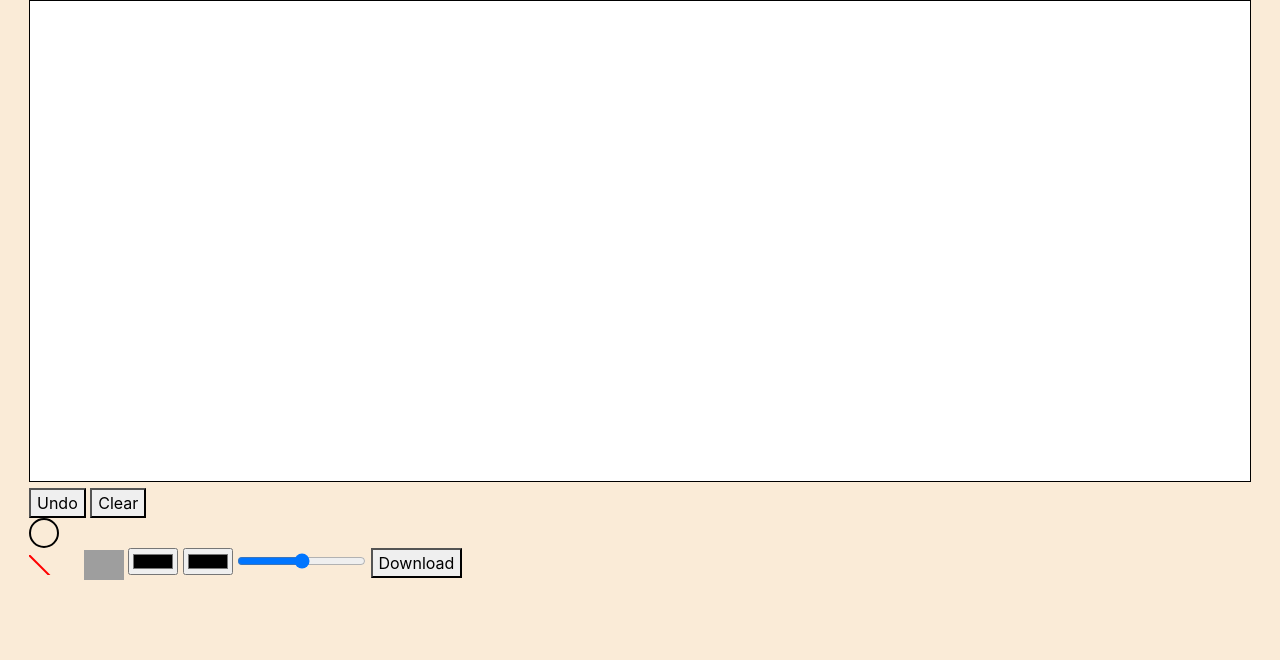
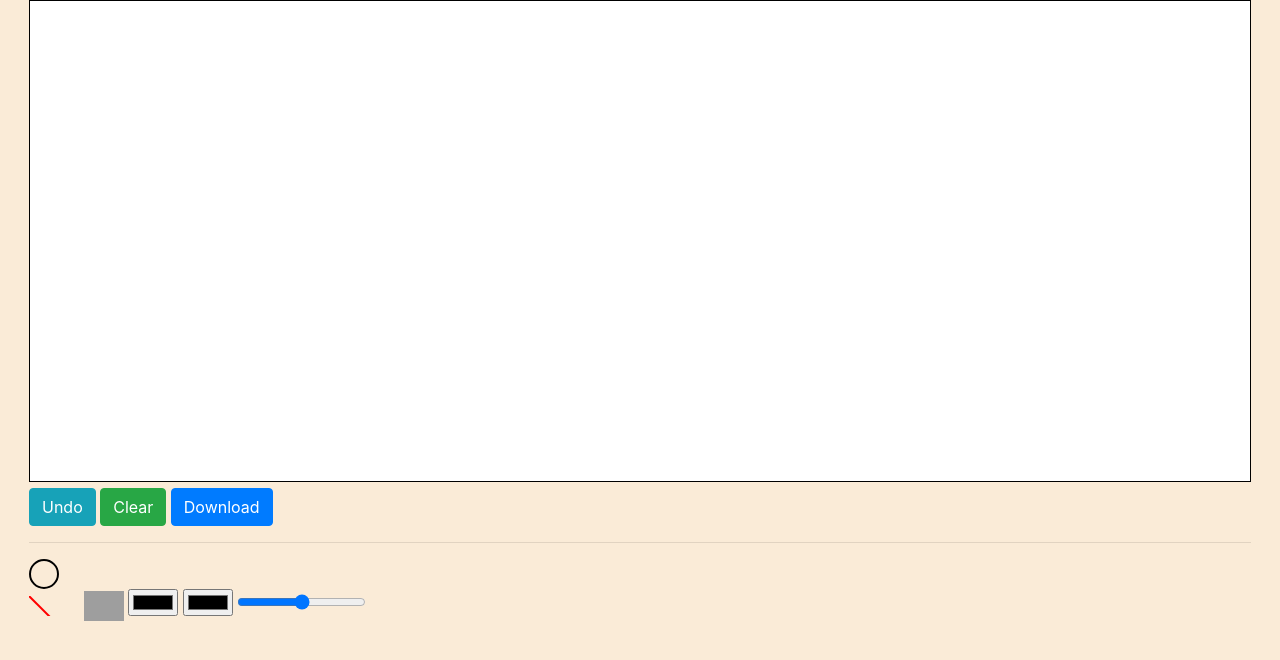
Before and after one commit to shreya099/paint, a plain HTML site: page index.html in a window 1280 px wide. Drawn offline with nearby package versions, Linux system fonts and the light colour scheme; grey boxes are pictures that could not be loaded.

Commit message:
Update index.html

```diff
--- a/index.html
+++ b/index.html
@@ -35,27 +35,28 @@
 <div class="field">
 <canvas id="canvas"></canvas>
  <div class="tool">
-<button onclick="Restore()">Undo</button>
-<button onclick="Clear()">Clear</button>
+<button onclick="Restore()" class="btn btn-info">Undo</button>
+<button onclick="Clear()" class="btn btn-success">Clear</button>
+
+<button id="download" class="btn btn-primary">Download</button>
+
+<hr>
+<div onclick="change_shape(this)" style="border-radius: 20px;border:2px solid #000" class="color-field" style="display: inline;"></div>
 
 
-
-<div onclick="change_shape(this)" style="border-radius: 20px;border:2px solid #000" class="color-field"></div>
-
-<svg height="20" width="50"  onclick="change_shape1(this)">
+<svg height="20" width="50"  onclick="change_shape1(this)" style="display: inline;">
   <line x1="0" y1="0" x2="200" y2="200" style="stroke:rgb(255,0,0);stroke-width:2" />
   </svg>
 
 
 
 <img src="https://e.staedtlercdn.com/product-images/_processed_/4/0/csm_2989742_Productpicture_862f5b9661.jpeg" onclick="myFunction(this)" width="40px" style="color:#fff">
-<input type="color" oninput="change_b(this)"  placeholder="Colors" class="pi"  >
+<input type="color" oninput="change_b(this)"  placeholder="Colors" class="pi" >
 <input type="color" oninput="draw_color=this.value"  placeholder="Colors" class="color-picker">
 
 <input type="range" min="1" max="100" class="pen-range" oninput="draw_width=this.value">
 
 
-<button id="download">Download</button>
 </div>
 </div>
   <script src="jss.js"></script>
```
